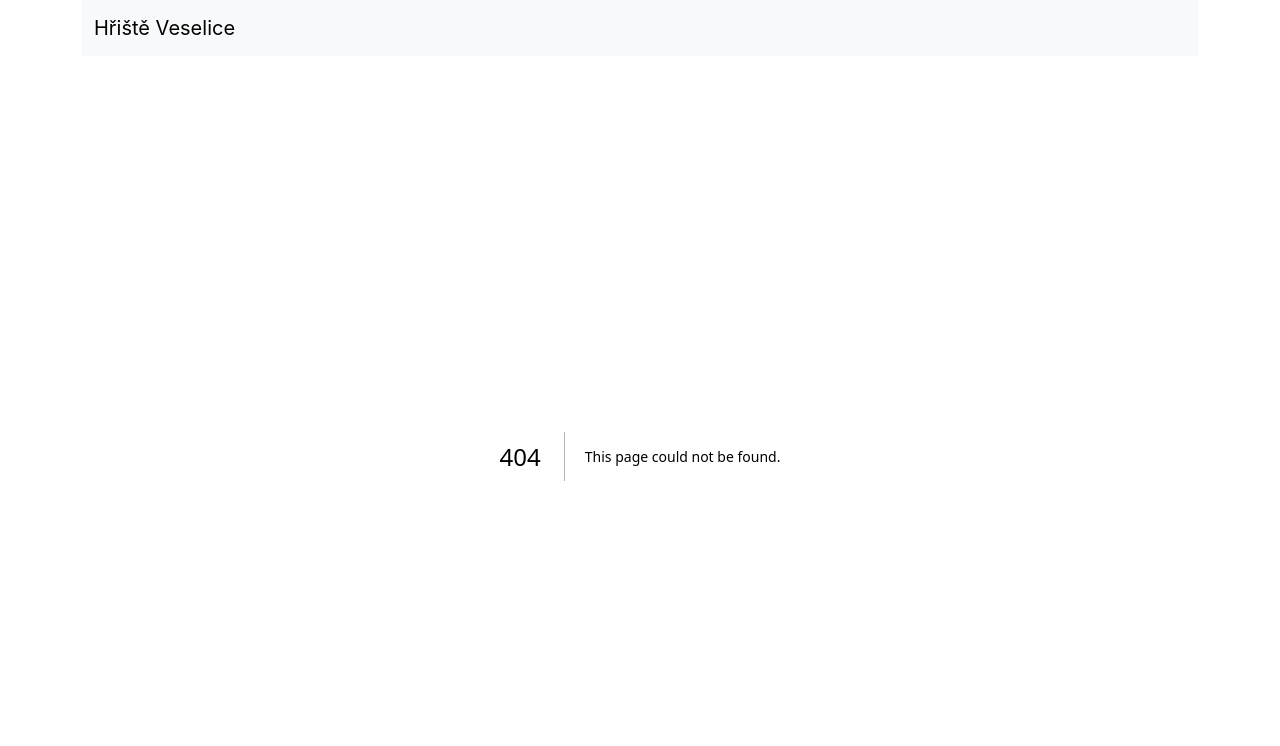
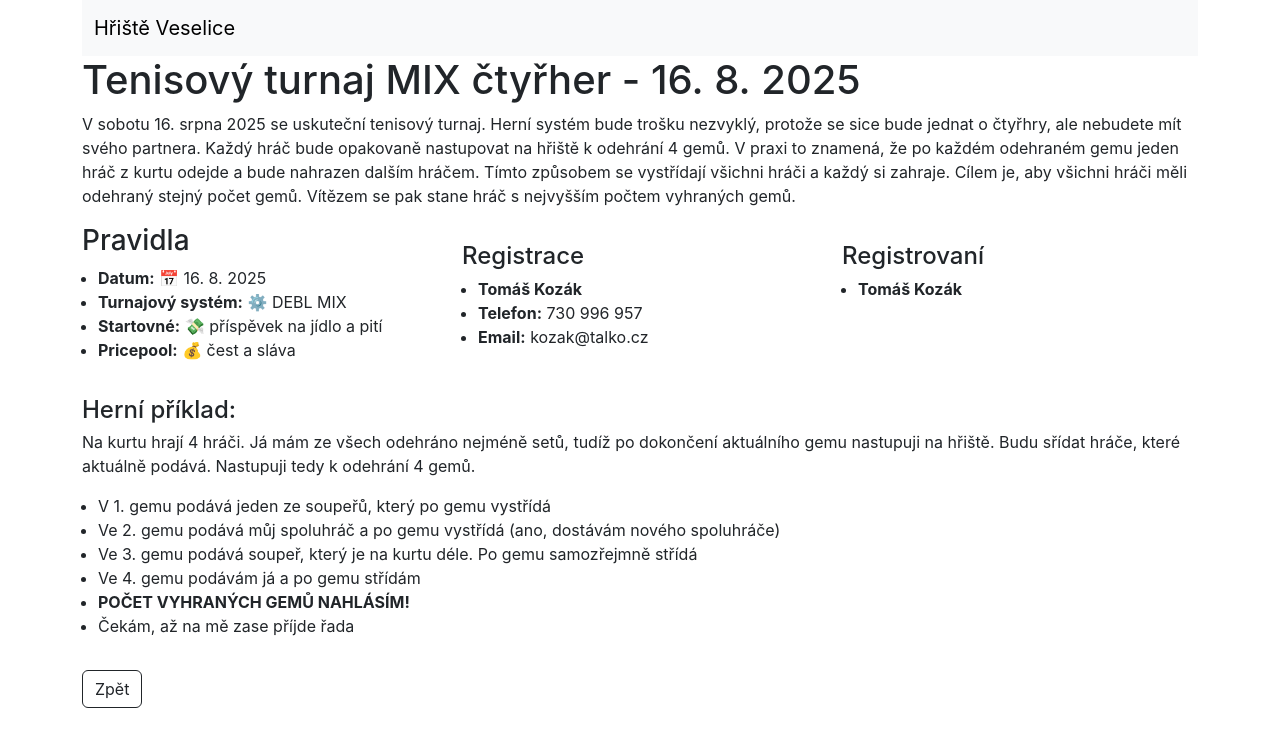
Before and after one commit to kotrzina/hriste, a Next.js app: page /turnaj/2025-debl-mix in a window 1280 px wide. Before the commit this address had no page. Shown: the top 746 px of the page. Built offline with nearby package versions, Linux system fonts and the light colour scheme.

Commit message:
Add tour 2025 info

```diff
--- /dev/null
+++ b/pages/turnaj/2025-debl-mix.tsx
@@ -0,0 +1,92 @@
+import {NextPage} from "next";
+import {useRouter} from "next/router";
+import {Button, Col, Row} from "react-bootstrap";
+import Head from "next/head";
+
+const Debl2025: NextPage = () => {
+
+    const router = useRouter()
+
+    return (
+        <Row>
+            <Head>
+                <title>Tenisový turnaj čtyřher - 16. 8. 2025 - Hřiště Veselice</title>
+            </Head>
+
+
+            <Col md={12}>
+                <h1>Tenisový turnaj MIX čtyřher - 16.&nbsp;8.&nbsp;2025</h1>
+                <p>
+                    V sobotu 16. srpna 2025 se uskuteční tenisový turnaj. Herní systém bude trošku nezvyklý, protože se
+                    sice bude jednat o čtyřhry, ale nebudete mít svého partnera. Každý hráč bude opakovaně nastupovat na
+                    hřiště k odehrání 4 gemů. V praxi to znamená, že po každém odehraném gemu jeden hráč z kurtu odejde
+                    a bude nahrazen dalším hráčem. Tímto způsobem se vystřídají všichni hráči a každý si zahraje. Cílem
+                    je, aby všichni hráči měli odehraný stejný počet gemů. Vítězem se pak stane hráč s nejvyšším počtem
+                    vyhraných gemů.
+                </p>
+            </Col>
+            <Col md={4}>
+                <h3>Pravidla</h3>
+                <p>
+                    <ul>
+                        <li><strong>Datum:</strong> 📅 16.&nbsp;8.&nbsp;2025</li>
+                        <li><strong>Turnajový systém:</strong> ⚙️ DEBL MIX</li>
+                        <li><strong>Startovné:</strong> 💸 příspěvek na jídlo a pití</li>
+                        <li><strong>Pricepool:</strong> 💰 čest a sláva</li>
+                    </ul>
+
+                </p>
+            </Col>
+            <Col md={4}>
+
+                <h4>Registrace</h4>
+                <ul>
+                    <li><strong>Tomáš Kozák</strong></li>
+                    <li><strong>Telefon:</strong> 730 996 957</li>
+                    <li><strong>Email:</strong> kozak@talko.cz</li>
+                </ul>
+
+            </Col>
+            <Col md={4}>
+                <h4>Registrovaní</h4>
+                <ul>
+                    <li><strong>Tomáš Kozák</strong></li>
+                </ul>
+            </Col>
+            <Col md={12}>
+
+                <h4>Herní příklad:</h4>
+
+                <p>
+                    Na kurtu hrají 4 hráči. Já mám ze všech odehráno nejméně setů, tudíž po dokončení aktuálního gemu
+                    nastupuji na hřiště. Budu sřídat hráče, které aktuálně podává. Nastupuji tedy k odehrání 4 gemů.
+                </p>
+
+                <ul>
+                    <li>V 1. gemu podává jeden ze soupeřů, který po gemu vystřídá</li>
+                    <li>Ve 2. gemu podává můj spoluhráč a po gemu vystřídá (ano, dostávám nového spoluhráče)</li>
+                    <li>Ve 3. gemu podává soupeř, který je na kurtu déle. Po gemu samozřejmně střídá</li>
+                    <li>Ve 4. gemu podávám já a po gemu střídám</li>
+                    <li><strong>POČET VYHRANÝCH GEMŮ NAHLÁSÍM!</strong></li>
+                    <li>Čekám, až na mě zase příjde řada</li>
+                </ul>
+            </Col>
+
+
+            <Col md={12}>
+                <Button
+                    variant={"outline-dark"}
+                    className={"mb-3 mt-3"}
+                    onClick={() => {
+                        router.push("/")
+                    }}
+                >Zpět
+                </Button>
+
+
+            </Col>
+        </Row>
+    )
+};
+
+export default Debl2025;
```
Also changed, not shown: pages/index.tsx (+20 -1 lines).
